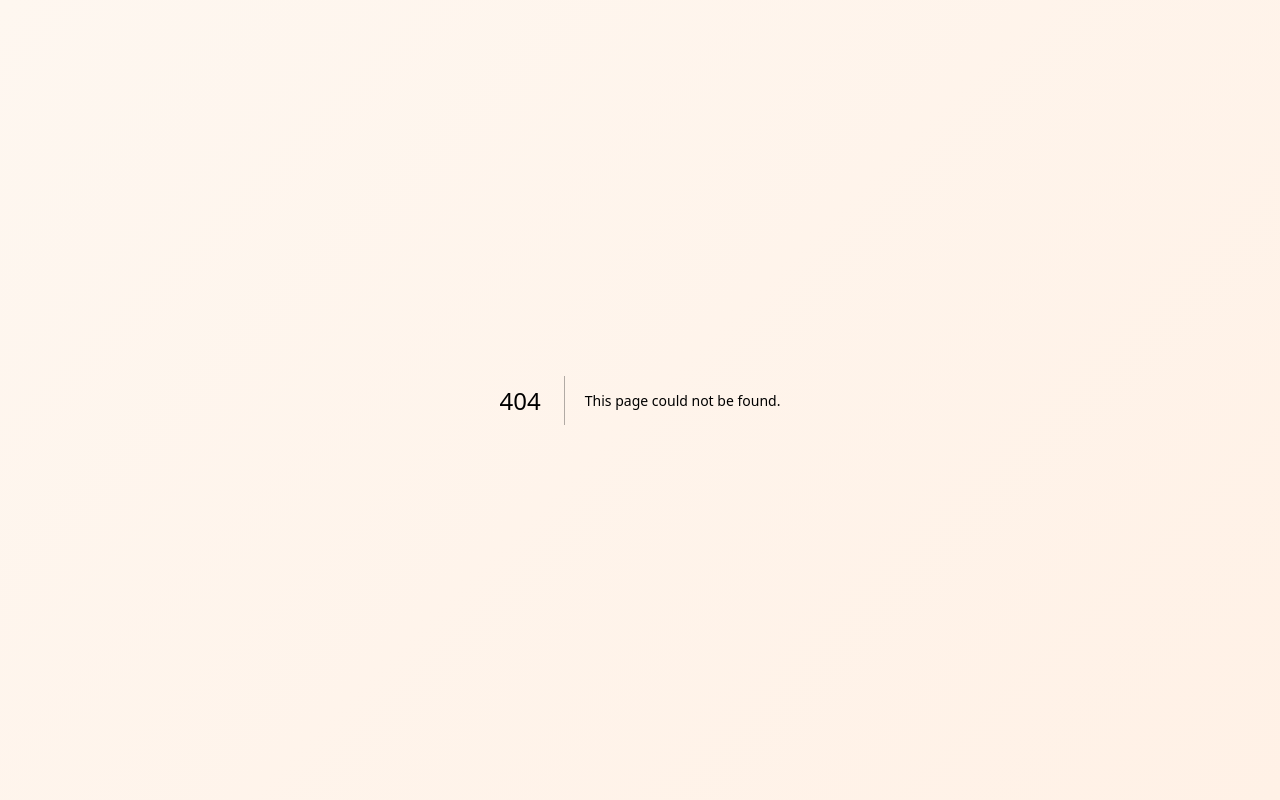
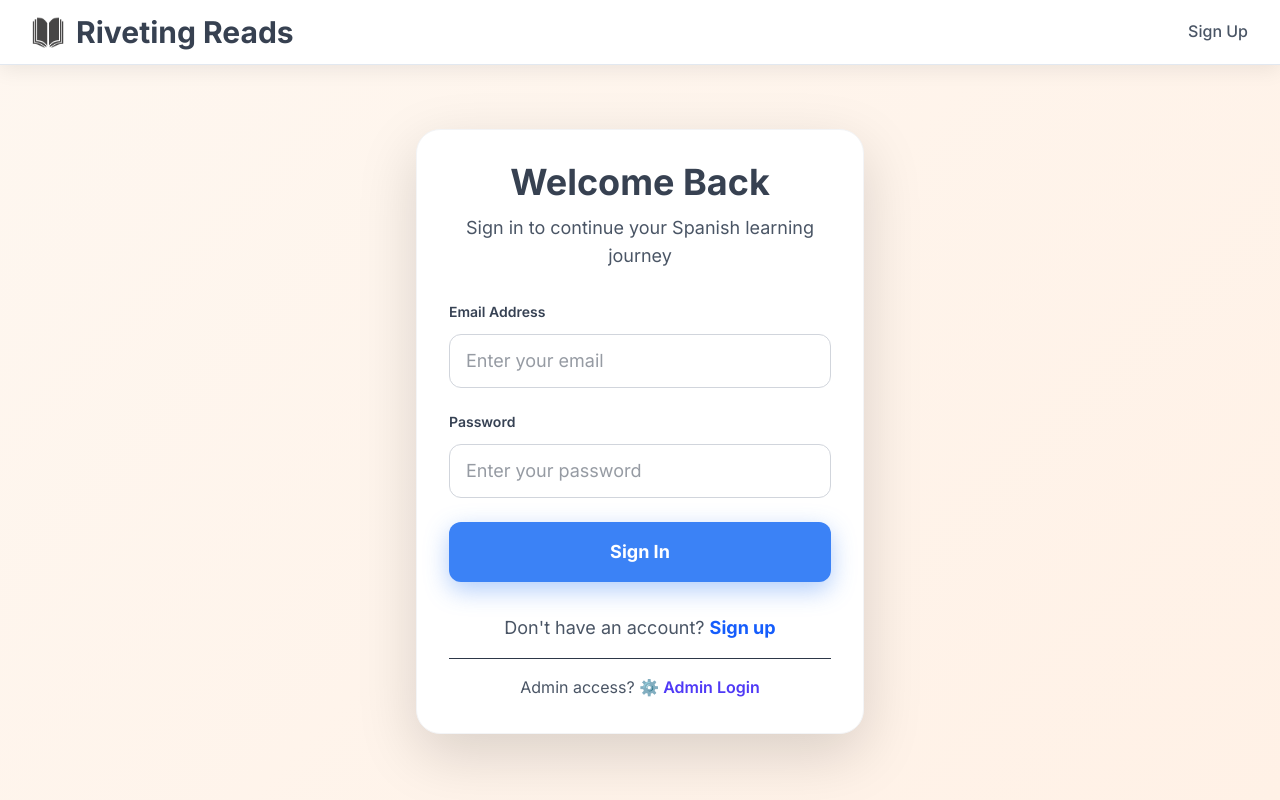
Before and after one commit to Shabi477/riveting-reads, a Next.js app in the folder frontend/: page /login in a window 1280 px wide. Before the commit this address had no page. Built offline with nearby package versions, Linux system fonts and the light colour scheme.

Commit message:
Add frontend/src/app/login/page.tsx

```diff
--- /dev/null
+++ b/frontend/src/app/login/page.tsx
@@ -0,0 +1,139 @@
+'use client';
+
+import { useState } from 'react';
+import { useRouter } from 'next/navigation';
+import Link from 'next/link';
+import { api } from '@/lib/api';
+
+export default function LoginPage() {
+  const [email, setEmail] = useState('');
+  const [password, setPassword] = useState('');
+  const [isLoading, setIsLoading] = useState(false);
+  const [error, setError] = useState('');
+  const router = useRouter();
+
+  const handleSubmit = async (e: React.FormEvent) => {
+    e.preventDefault();
+    setIsLoading(true);
+    setError('');
+
+    try {
+      const result = await api.login({ email, password });
+
+      if (result.message === 'Login successful') {
+        router.push('/library');
+      } else {
+        setError(result.message || 'Login failed');
+      }
+    } catch (error) {
+      setError('An error occurred. Please try again.');
+    } finally {
+      setIsLoading(false);
+    }
+  };
+
+  return (
+    <div className="min-h-screen">
+      {/* Header */}
+      <header className="shadow-lg border-b" style={{ backgroundColor: 'white', borderColor: '#e2e8f0', boxShadow: '0 4px 20px rgba(0, 0, 0, 0.08)' }}>
+        <div className="max-w-7xl mx-auto px-4 sm:px-6 lg:px-8">
+          <div className="flex justify-between items-center h-16">
+            <div className="flex items-center">
+              <Link href="/" className="text-3xl font-bold flex items-center" style={{ color: '#374151', fontFamily: 'Inter, sans-serif' }}>
+                <img src="/rr-logo.png" alt="Riveting Reads" className="w-8 h-8 mr-3" />
+                Riveting Reads
+              </Link>
+            </div>
+            <nav className="flex items-center space-x-4">
+              <Link
+                href="/signup"
+                className="text-gray-600 hover:text-gray-900 font-medium transition-colors"
+              >
+                Sign Up
+              </Link>
+            </nav>
+          </div>
+        </div>
+      </header>
+
+      {/* Main Content */}
+      <div className="flex flex-1 items-center justify-center px-4 py-16">
+        <div className="w-full max-w-md">
+          <div className="bg-white rounded-3xl shadow-2xl border border-gray-100 p-8" style={{ boxShadow: '0 20px 60px rgba(0, 0, 0, 0.15)' }}>
+            <div className="text-center mb-8">
+              <h1 className="text-4xl font-bold mb-3" style={{ color: '#374151', fontFamily: 'Inter, sans-serif' }}>Welcome Back</h1>
+              <p className="text-gray-600 text-lg">Sign in to continue your Spanish learning journey</p>
+            </div>
+
+            <form onSubmit={handleSubmit} className="space-y-6">
+              {error && (
+                <div className="bg-red-50 border border-red-200 text-red-600 px-4 py-3 rounded-xl font-medium">
+                  {error}
+                </div>
+              )}
+
+              <div>
+                <label htmlFor="email" className="block text-sm font-semibold text-gray-700 mb-3" style={{ fontFamily: 'Inter, sans-serif' }}>
+                  Email Address
+                </label>
+                <input
+                  id="email"
+                  type="email"
+                  value={email}
+                  onChange={(e) => setEmail(e.target.value)}
+                  required
+                  className="w-full px-4 py-3 border border-gray-300 rounded-xl focus:outline-none focus:ring-2 focus:ring-blue-500 focus:border-transparent transition-all duration-200 text-lg"
+                  placeholder="Enter your email"
+                  style={{ fontFamily: 'Inter, sans-serif' }}
+                />
+              </div>
+
+              <div>
+                <label htmlFor="password" className="block text-sm font-semibold text-gray-700 mb-3" style={{ fontFamily: 'Inter, sans-serif' }}>
+                  Password
+                </label>
+                <input
+                  id="password"
+                  type="password"
+                  value={password}
+                  onChange={(e) => setPassword(e.target.value)}
+                  required
+                  className="w-full px-4 py-3 border border-gray-300 rounded-xl focus:outline-none focus:ring-2 focus:ring-blue-500 focus:border-transparent transition-all duration-200 text-lg"
+                  placeholder="Enter your password"
+                  style={{ fontFamily: 'Inter, sans-serif' }}
+                />
+              </div>
+
+              <button
+                type="submit"
+                disabled={isLoading}
+                className="w-full text-white py-4 px-6 rounded-xl font-bold text-lg transition-all duration-300 transform hover:scale-105 shadow-lg disabled:opacity-50 disabled:cursor-not-allowed disabled:transform-none"
+                style={{ backgroundColor: '#3b82f6', boxShadow: '0 8px 25px rgba(59, 130, 246, 0.4)', fontFamily: 'Inter, sans-serif' }}
+              >
+                {isLoading ? 'Signing In...' : 'Sign In'}
+              </button>
+            </form>
+
+            <div className="text-center mt-8 space-y-4">
+              <p className="text-gray-600 text-lg">
+                Don't have an account?{' '}
+                <Link href="/signup" className="text-blue-600 hover:text-blue-700 font-bold transition-colors">
+                  Sign up
+                </Link>
+              </p>
+
+              <div className="border-t pt-4">
+                <p className="text-gray-600">
+                  Admin access?{' '}
+                  <Link href="/admin/login" className="text-indigo-600 hover:text-indigo-700 font-semibold transition-colors">
+                    ⚙️ Admin Login
+                  </Link>
+                </p>
+              </div>
+            </div>
+          </div>
+        </div>
+      </div>
+    </div>
+  );
+}
```
